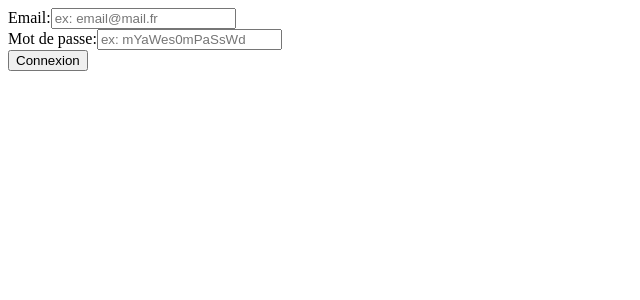
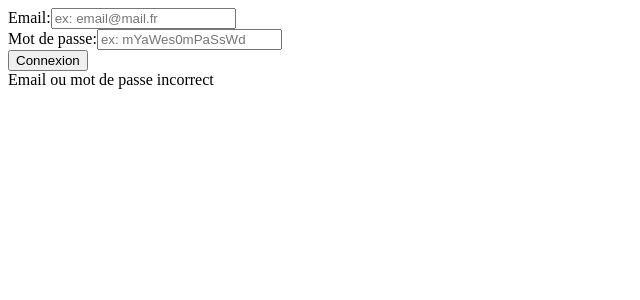
Before and after one commit to Jbristhuille/wcs_racing_league, a React (Create React App) app in the folder client/: page /login in a window 1280 px wide. Both pictures are taken after a click on the button "Connexion". Shown: the top 300 px of the page, without its empty margins (0-640 px from the left). Built offline with nearby package versions, Linux system fonts and the light colour scheme.

Commit message:
:sparkles: Error popup
* Create ErrorContext to store error message
* Create ErrorPopup component to print and hide message on error
* Implement error management in Login page

```diff
--- a/client/src/App.tsx
+++ b/client/src/App.tsx
@@ -24,17 +24,23 @@ import Login from './pages/login/Login';
 /***/
 
 /* Components */
+import ErrorPopup from './components/ErrorPopup';
+import { ErrorContextProvider } from './contexts/ErrorContext';
 /***/
 
 function App() {
   return (
     <div className="App">
+      <ErrorContextProvider>
         <BrowserRouter>
           <Routes>
             <Route path="/" element={<div>Hello world</div>} /> {/* Tmp: need to create home page */}
             <Route path="/login" element={<Login />} />
           </Routes>
         </BrowserRouter>
+
+        <ErrorPopup />
+      </ErrorContextProvider>
     </div>
   );
 }
--- /dev/null
+++ b/client/src/components/ErrorPopup.tsx
@@ -0,0 +1,46 @@
+/**
+ * @ Author: Jbristhuille
+ * @ Create Time: 2022-12-24 14:06:41
+ * @ Description: Error popup component, print error
+ */
+
+/* SUMMARY
+    * Imports
+    * Contexts
+*/
+
+/* Imports */
+import { useContext, useEffect, useRef } from "react";
+/***/
+
+/* Contexts */
+import ErrorContext from "../contexts/ErrorContext";
+/***/
+
+const ErrorPopup = () => {
+    const error = useContext(ErrorContext);
+    const time: number = 5000; // 5 seconds
+    const timeout = useRef<any>();
+
+    useEffect(() => {
+        if (error.message) { // Clear error message
+            if (timeout.current) clearTimeout(timeout.current); // Reset message time
+
+            timeout.current = setTimeout(() => {
+                error.setMessage(undefined);
+            }, time);
+        }
+    }, [error]);
+
+    return (
+        <>
+            {error.message &&
+                <div className="wcs-error-popup">
+                    {error.message}
+                </div>
+            }
+        </>
+    )
+};
+
+export default ErrorPopup;
--- /dev/null
+++ b/client/src/contexts/ErrorContext.tsx
@@ -0,0 +1,34 @@
+/**
+ * @ Author: Jbristhuille
+ * @ Create Time: 2022-12-24 14:17:35
+ * @ Description: Error context
+ */
+
+/* SUMMARY
+    * Imports
+    * Interfaces
+*/
+
+/* Imports */
+import { createContext, useState } from "react";
+/***/
+
+/* Interfaces */
+interface ErrorContextProps {
+    children?: any
+};
+/***/
+
+const ErrorContext = createContext<any>(undefined);
+
+export const ErrorContextProvider = (props: ErrorContextProps) => {
+    const [message, setMessage] = useState<string | undefined>(undefined);
+
+    return (
+        <ErrorContext.Provider value={{message, setMessage}}>
+            {props.children}
+        </ErrorContext.Provider>
+    );
+}
+
+export default ErrorContext;
--- a/client/src/pages/login/Login.tsx
+++ b/client/src/pages/login/Login.tsx
@@ -7,16 +7,21 @@
 /* SUMMARY
     * Imports
     * Styles
+    * Contexts
 */
 
 /* Imports */
 import axios from "axios";
-import { useEffect, useState } from "react";
+import { useContext, useEffect, useState } from "react";
 import { useNavigate } from "react-router-dom";
 /***/
 
 /* Styles */
 import './Login.scss';
+/***/
+
+/* Contexts */
+import ErrorContext from "../../contexts/ErrorContext";
 /***/
 
 const Login = () => {
@@ -25,6 +30,7 @@ const Login = () => {
     const [isEmailValid, setIsEmailValid] = useState<boolean>(true);
     const [isPasswdValid, setIsPasswdValid] = useState<boolean>(true);
     const navigate = useNavigate();
+    const error = useContext(ErrorContext);
 
     useEffect(() => {
         setIsEmailValid(email !== undefined ? (/^[\w-.]+@([\w-]+\.)+[\w-]{2,4}$/g).test(email) : true); // Check email
@@ -41,11 +47,11 @@ const Login = () => {
                 navigate('/');
             }).catch((err) => {
                 console.error(err.response.data);
-                // todo: print error
+                error.setMessage(err.response.data);
             });
         } else {
             console.error('Email ou mot de passe incorrect');
-            // todo: print error
+            error.setMessage('Email ou mot de passe incorrect');
         }
     };
 
```
Lines whose indentation alone changed are shown as unchanged.
